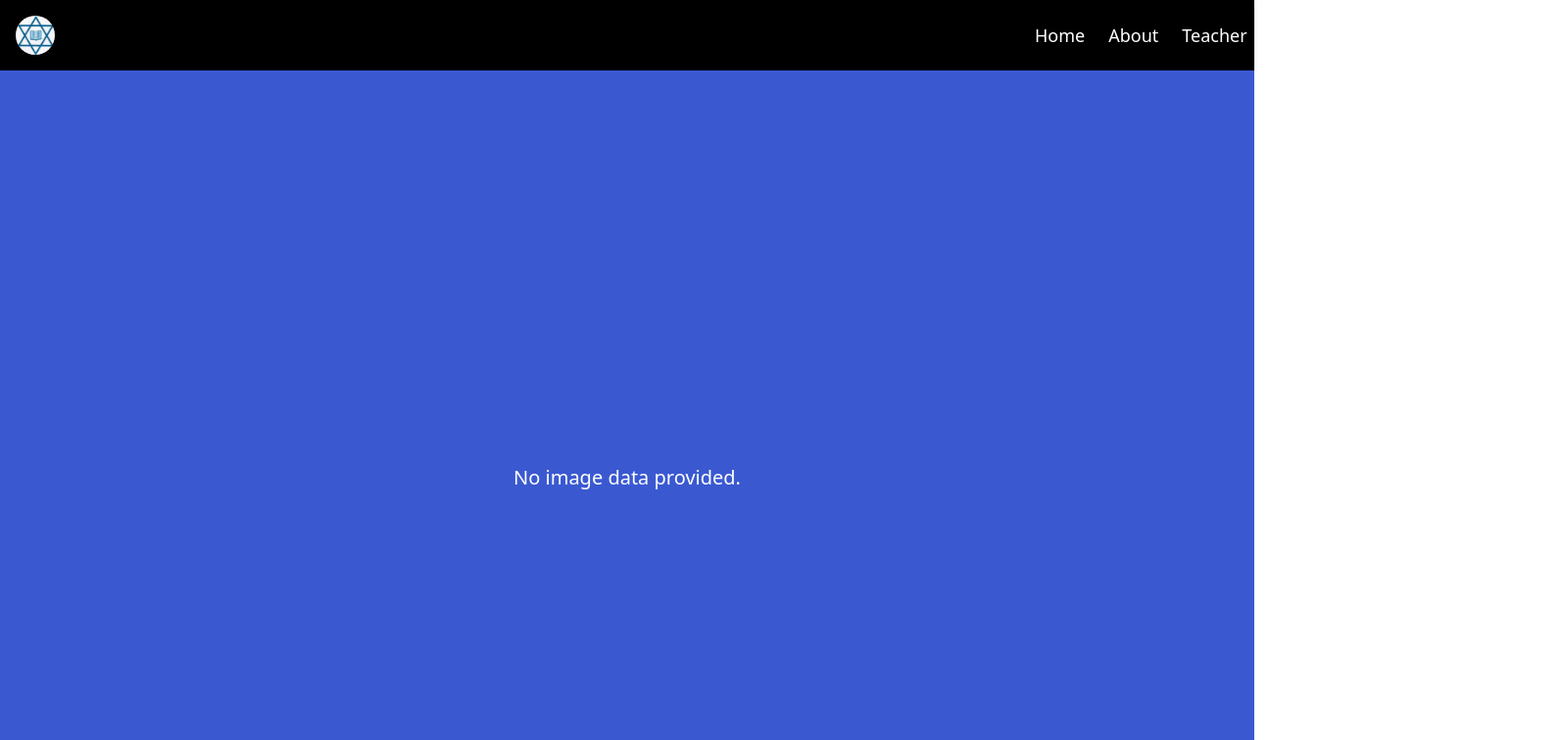
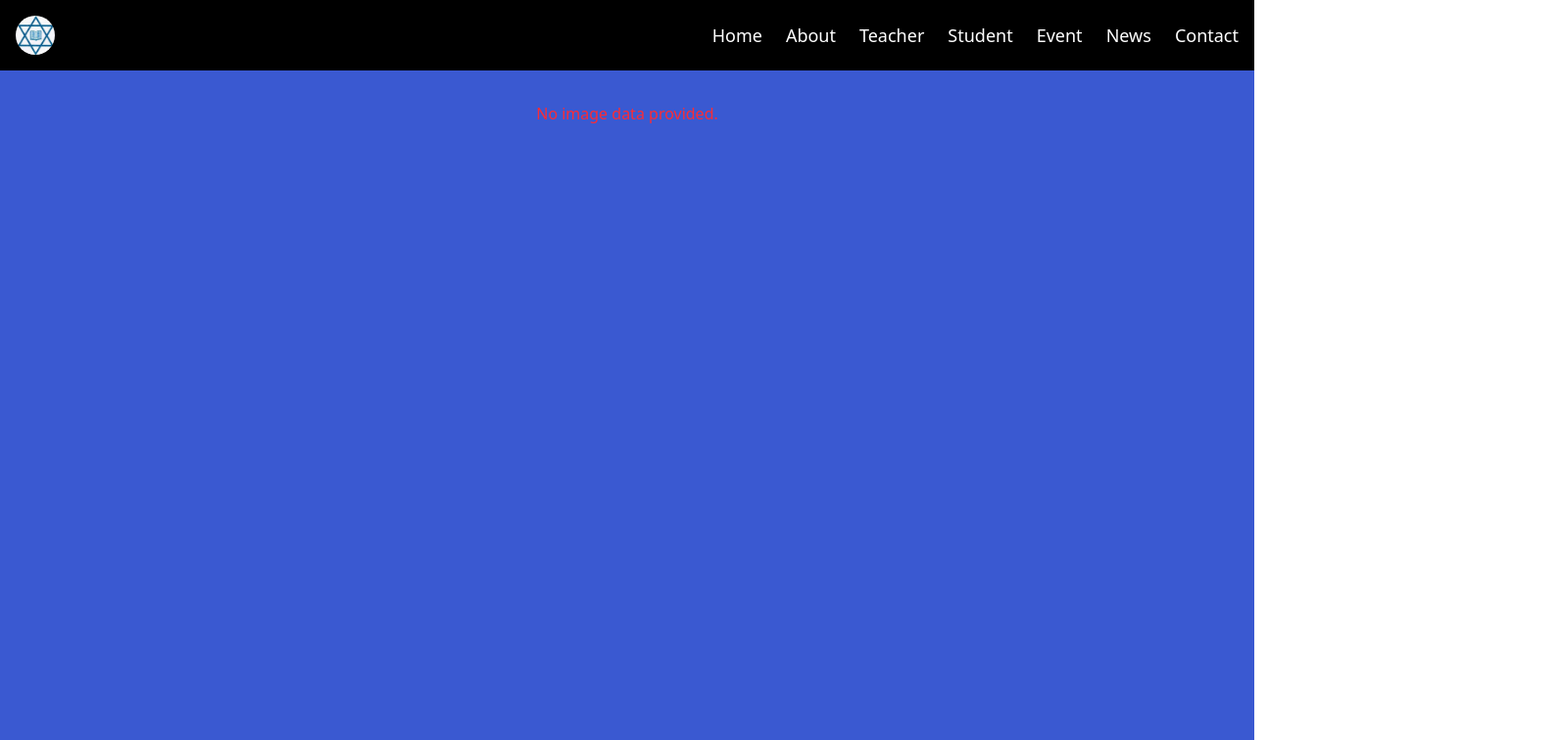
Before and after one commit to AdityaPrasad-123/School, a React (Vite) app: page /target-page in a window 1280 px wide. Shown: the top 756 px of the page at 98% size, 1593 px wide, since content can reach past the window. Built offline with nearby package versions, Linux system fonts and the light colour scheme.

Commit message:
git ignore1

```diff
--- a/src/Components/Navbar.jsx
+++ b/src/Components/Navbar.jsx
@@ -18,7 +18,7 @@ const Navbar = () => {
         {/* Right: Nav links and mobile menu button */}
         <div className="flex items-center justify-end flex-1">
           {/* Desktop Menu */}
-          <div className="space-x-6 hidden sm:flex ml-250">
+          <div className="space-x-6 hidden sm:flex ">
             <Link to="/" className="hover:underline font-medium hover:text-blue-600 text-lg">Home</Link>
             <Link to="/about" className="hover:underline font-medium hover:text-blue-600 text-lg">About</Link>
             <Link to="/teacher" className="hover:underline font-medium hover:text-blue-600 text-lg">Teacher</Link>
--- a/src/pages/News.jsx
+++ b/src/pages/News.jsx
@@ -1,31 +1,55 @@
-import React from 'react'
+import React from 'react';
 import { Link } from "react-router-dom";
-
-import { news } from './data'
+import { news } from './data';
+import main1 from '../assets/Images/main1.jpg';
 
 const News = () => {
   return (
     <div className='h-auto w-full'>
-  <h1 className='text-2xl font-medium text-center mt-5 text-white'>News</h1>
+      <h1 className='text-2xl font-medium text-center mt-5 text-white'>News</h1>
 
-  <div className='grid grid-cols-1 sm:grid-cols-3 lg:grid-cols-3 gap-6 p-4'>
-    {news.map((value, index) => (
-      <div key={index} className='bg-amber-200 rounded-lg overflow-hidden shadow-md text-center' >
-        <Link to ='/target-page' state={{ img: value.img, description: value.description }}>
-        <img src={value.img} alt='' className='w-full h-80 object-cover' />
+    <div className='grid grid-cols-1 sm:grid-cols-3 lg:grid-cols-3 gap-6 p-4'>
+  {news.map((value, index) => (
+    <div key={index} className='bg-amber-200 rounded-lg overflow-hidden shadow-md text-center'>
+      {value.type === 'image' && value.img ? (
+        // Only wrap images with Link
+        <Link to='/target-page' state={{
+          img: value.img,
+          videoUrl: value.videoUrl,
+          description: value.description,
+          type: value.type
+        }}>
+          <img
+            src={value.img}
+            alt={value.description || 'News Image'}
+            className='w-full h-80 object-cover'
+          />
         </Link>
-        <div className='p-4 text-black'>
-          <p className=' text-2xl'>{value.description}</p>
-          <p className='text-sm'>latest</p>
-          <p className='text-sm'>News</p>
-        </div>
+      ) : value.type === 'video' && value.videoUrl ? (
+        // Render video without Link
+        <video
+          controls
+          className='w-full h-80 object-cover'
+          poster={main1}
+        >
+          <source src={value.videoUrl} type='video/mp4' />
+          Your browser does not support the video tag.
+        </video>
+      ) : (
+        <p>No media available.</p>
+      )}
 
+      <div className='p-4 text-black'>
+        <p className='text-2xl'>{value.description}</p>
+        <p className='text-sm'>Latest</p>
+        <p className='text-sm'>News</p>
       </div>
-    ))}
-  </div>
+    </div>
+  ))}
 </div>
 
-  )
-}
+    </div>
+  );
+};
 
-export default News
+export default News;
--- a/src/pages/Target.jsx
+++ b/src/pages/Target.jsx
@@ -5,18 +5,18 @@ export default function TargetPage() {
   const { img, description } = location.state || {};
 
   return (
-    <div className="min-h-screen w-full px-4 py-8 text-white flex flex-col items-center justify-center">
+    <div className="p-4 w-full min-h-screen  text-white flex flex-col items-center">
       {img ? (
-        <div className="max-w-4xl w-full text-center">
+        <>
           <img
             src={img}
             alt="news"
-            className="w-full max-h-[500px] object-cover rounded-lg shadow-lg mx-auto"
+            className="w-full max-w-4xl aspect-video object-cover rounded-lg shadow-lg"
           />
-          <p className="text-lg sm:text-xl mt-6">{description}</p>
-        </div>
+          <p className="text-lg mt-6 text-center max-w-3xl px-2">{description}</p>
+        </>
       ) : (
-        <p className="text-xl">No image data provided.</p>
+        <p className="text-center text-red-500">No image data provided.</p>
       )}
     </div>
   );
--- a/src/pages/data.js
+++ b/src/pages/data.js
@@ -18,6 +18,9 @@ import news1 from '../assets/Images/news1.jpg'
 import news2 from '../assets/Images/news2.jpeg'
 import news3 from '../assets/Images/news3.jpg'
 import news4 from '../assets/Images/news4.jpg'
+import video from '../assets/videos/video.mp4'
+
+
 
 
 
@@ -184,25 +187,35 @@ export const event = [
    ];
 
 
-   export const news=[
+  export const news = [
   {
-        img:news1,
-        description:'Today newsfngokfndofnldfjngiufnhdsofndjgodfslfjodnlk'
+    type: 'image',
+    img: news1,
+    description: 'Today newsfngokfndofnldfjngiufnhdsofndjgodfslfjodnlk',
   },
   {
-        img:news2,
-        description:'Today newsdngkidhnfodn'
+    type: 'image',
+    img: news2,
+    description: 'Today newsdngkidhnfodn',
   },
   {
-        img:news3,
-        description:'भर्नासम्बन्धी सूचना'
+    type: 'image',
+    img: news3,
+    description: 'भर्नासम्बन्धी सूचना',
   },
   {
-        img:news4,
-        description:'Today news'
+    type: 'image',
+    img: news4,
+    description: 'Today news',
   },
   {
-        img:school1,
-        description:'Today news'
+    type: 'image',
+    img: school1,
+    description: 'Today news',
   },
-   ]
+  {
+    type: 'video',
+    videoUrl: video,
+    description: 'Today news',
+  }
+];
```
Also changed, not shown: 1 other file (tests, documents, lock files or other folders). Lines whose indentation alone changed are shown as unchanged.
